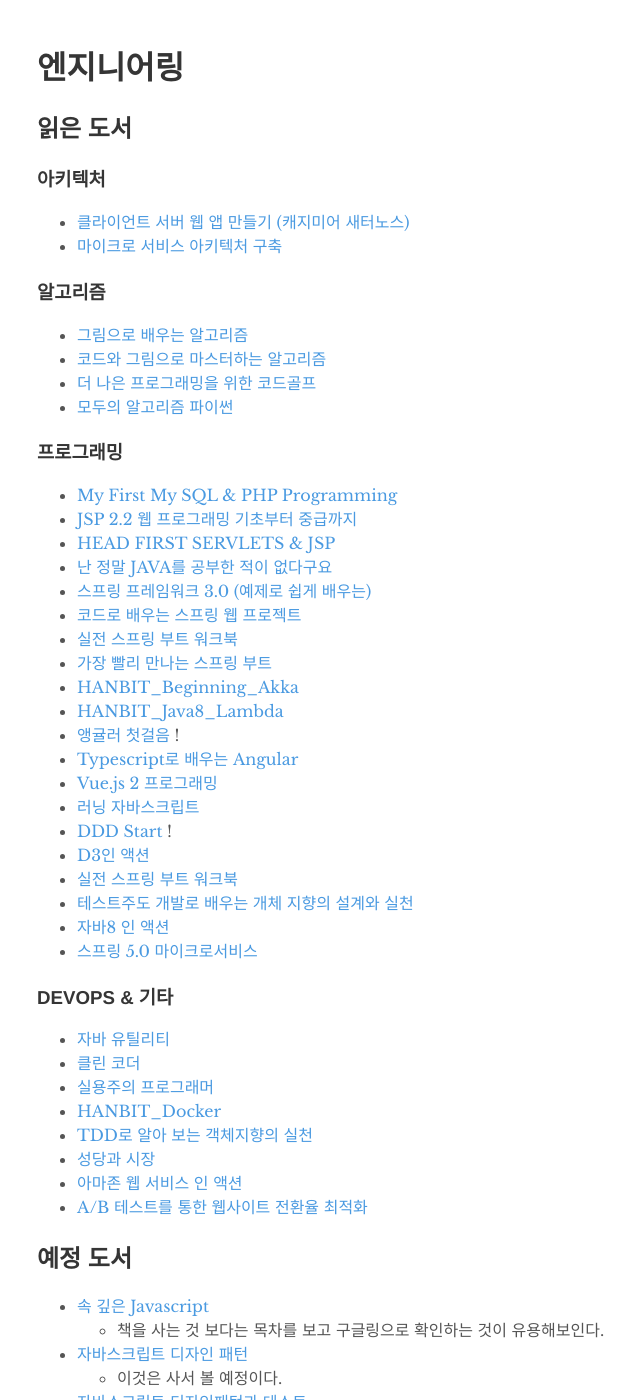
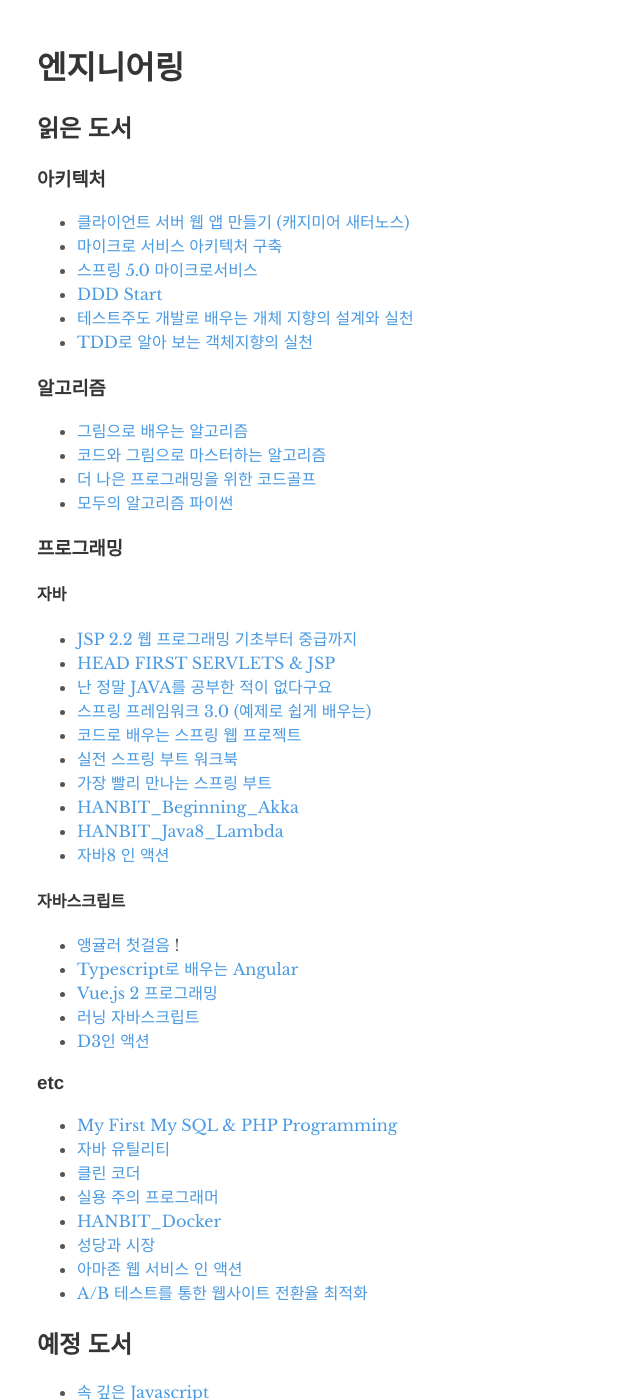
Before and after one commit to glqdlt/glqdlt.github.io, a Jekyll site: the page built from reviews.md, in a window 1280 px wide and 1400 px high, scrolled down 214 px. Shown: the whole window, without its empty margins (203-843 px from the left). Built offline with Jekyll 4.4.1, drawn with Linux system fonts in a browser that asks for light colours; comment, search, counter and statistics services are not loaded; some of the changed lines change nothing that is shown.

Commit message:
chore : reviews

```diff
--- a/reviews.md
+++ b/reviews.md
@@ -12,6 +12,10 @@
 ### 아키텍처
 + [클라이언트 서버 웹 앱 만들기 (캐지미어 새터노스)](#)
 + [마이크로 서비스 아키텍처 구축](#)
++ [스프링 5.0 마이크로서비스](#)
++ [DDD Start](#)
++ [테스트주도 개발로 배우는 개체 지향의 설계와 실천](#)
++ [TDD로 알아 보는 객체지향의 실천](#)
 
 ### 알고리즘
 + [그림으로 배우는 알고리즘](#)
@@ -19,9 +23,10 @@
 + [더 나은 프로그래밍을 위한 코드골프](#)
 + [모두의 알고리즘 파이썬](#)
 
+
 ### 프로그래밍
 
-+ [My First My SQL & PHP Programming](#)
+#### 자바
 + [JSP 2.2 웹 프로그래밍 기초부터 중급까지](#)
 + [HEAD FIRST SERVLETS & JSP](#)
 + [난 정말 JAVA를 공부한 적이 없다구요](#)
@@ -31,24 +36,22 @@
 + [가장 빨리 만나는 스프링 부트](#)
 + [HANBIT_Beginning_Akka](#)
 + [HANBIT_Java8_Lambda](#)
++ [자바8 인 액션](#)
+
+
+#### 자바스크립트
 + [앵귤러 첫걸음](#) !
 + [Typescript로 배우는 Angular](#)
 + [Vue.js 2 프로그래밍](#)
 + [러닝 자바스크립트](#)
-+ [DDD Start](#) !
 + [D3인 액션](#)
-+ [실전 스프링 부트 워크북](#)
-+ [테스트주도 개발로 배우는 개체 지향의 설계와 실천](#)
-+ [자바8 인 액션](#)
-+ [스프링 5.0 마이크로서비스](#)
 
-### DEVOPS & 기타
-
+### etc
++ [My First My SQL & PHP Programming](#)
 + [자바 유틸리티](#)
 + [클린 코더](#)
-+ [실용주의 프로그래머](#)
++ [실용 주의 프로그래머](#)
 + [HANBIT_Docker](#)
-+ [TDD로 알아 보는 객체지향의 실천](#)
 + [성당과 시장](#)
 + [아마존 웹 서비스 인 액션](#)
 + [A/B 테스트를 통한 웹사이트 전환율 최적화](#)
```
